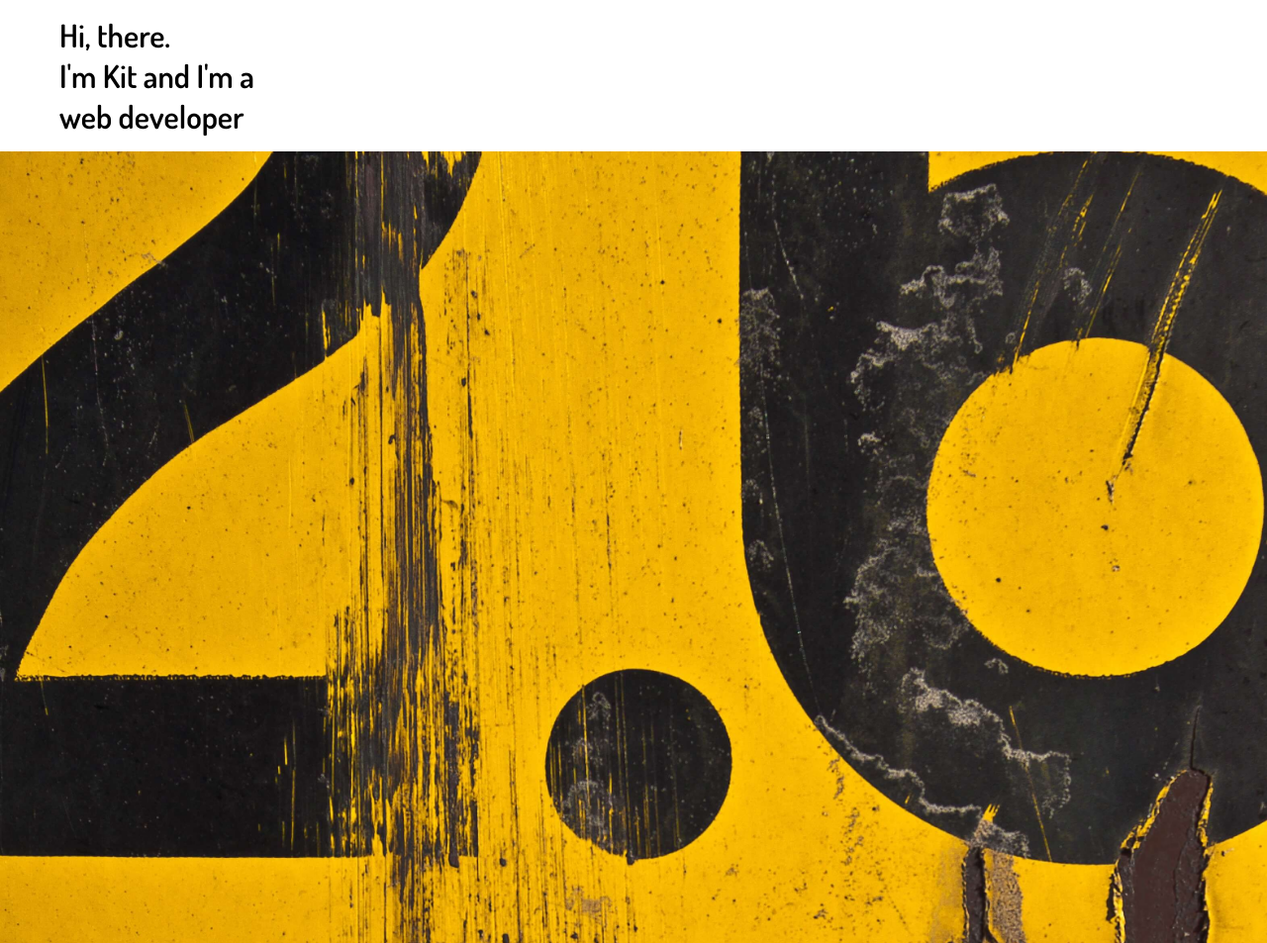
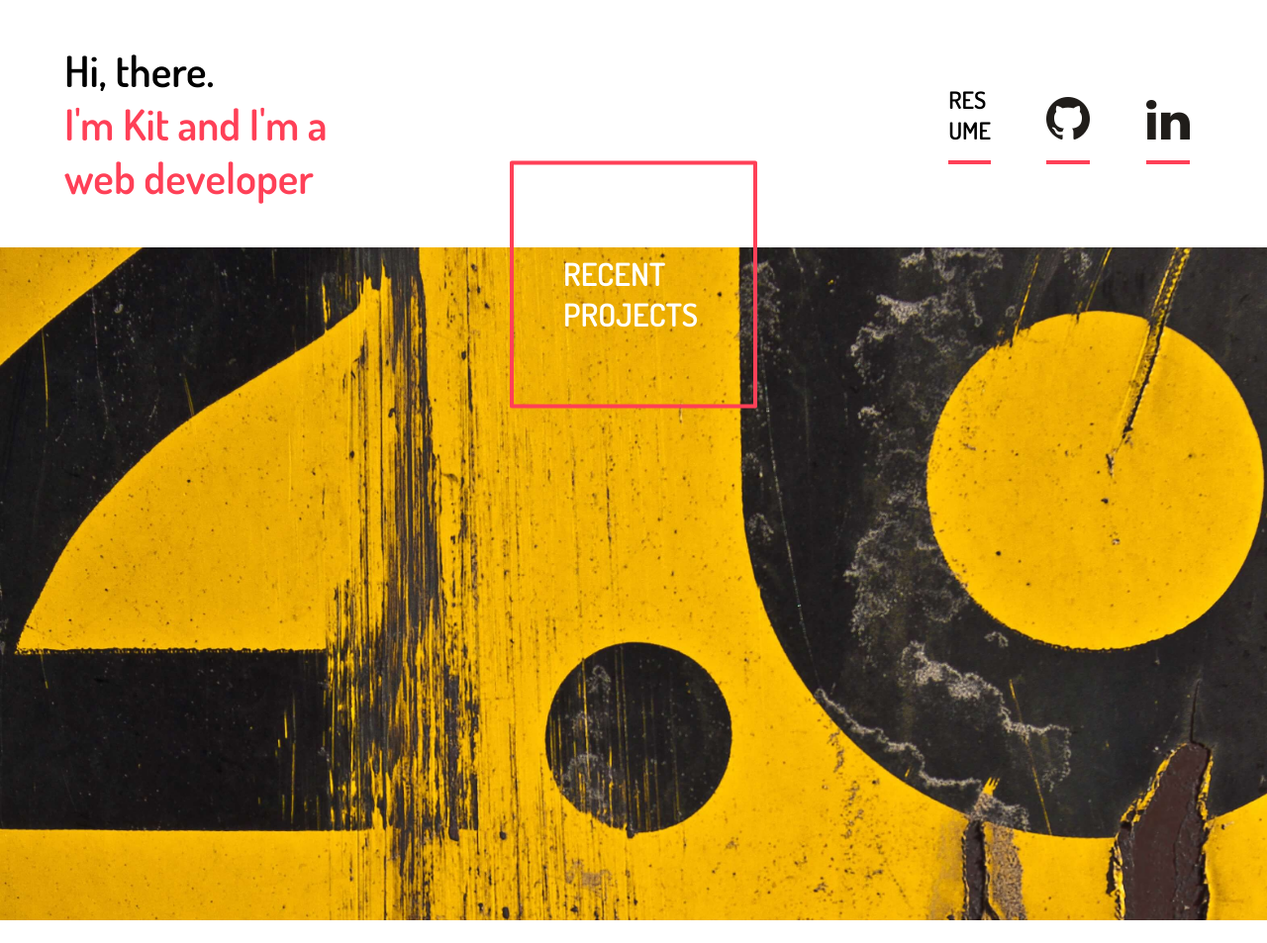
Before and after one commit to kitsbits/kits-dev-site, a React app: page / in a window 1280 px wide. Shown: the whole page at 99% size. After the commit the page ends 930 px from the top, so only its background shows below. Built offline with nearby package versions, Linux system fonts and the light colour scheme.

Commit message:
complete desktop navbar component

```diff
--- a/package.json
+++ b/package.json
@@ -5,6 +5,7 @@
   "dependencies": {
     "react": "^16.0.0",
     "react-dom": "^16.0.0",
+    "react-router-dom": "^4.2.2",
     "react-scripts": "1.0.17"
   },
   "scripts": {
--- a/src/index.css
+++ b/src/index.css
@@ -7,3 +7,13 @@ div,
 body {
     margin: 0;
 }
+
+a:hover {
+    color: ##FF4057;
+}
+
+@media screen and (max-width: 949px) {
+    .navbar {
+        flex-direction: column;
+    }
+}
--- a/src/index.js
+++ b/src/index.js
@@ -1,6 +1,8 @@
 import React from "react";
 import ReactDOM from "react-dom";
+import { BrowserRouter as Router } from "react-router-dom";
+
 import App from "./main/App";
 import "./index.css";
 
-ReactDOM.render(<App/>, document.getElementById("root"));
+ReactDOM.render(<Router><App/></Router>, document.getElementById("root"));
--- a/src/main/App.js
+++ b/src/main/App.js
@@ -6,8 +6,10 @@ const backgroundImg = require("./assets/background_main.jpg");
 export default function App() {
     const backgroundPicture = {
         background: `url(${backgroundImg}) no-repeat`,
+        backgroundPosition: "0 10%",
         width: "100wh",
-        height: "100vh",
+        height: "85vh",
+        overflow: "scroll",
         backgroundSize: "cover"
     }
 
--- a/src/main/Navbar.js
+++ b/src/main/Navbar.js
@@ -1,22 +1,82 @@
 import React from "react";
+import {Link} from "react-router-dom"
 
 export default function Navbar() {
+    const containerStyles = {
+        display: "flex",
+        flexWrap: "wrap",
+        justifyContent: "space-between",
+        alignItems: "center",
+        padding: "0 50px"
+    }
 
     const hiContainerStyles = {
-        width: "250px",
-        marginLeft: "45px",
-        padding: "15px"
+        width: "300px",
+        padding: "15px",
+        fontSize: "1.35em"
     }
 
     const noMargin = {
         margin: "0"
     }
 
+    const currentPageContainerStyles = {
+        height: "250px",
+        width: "250px",
+        border: "4px solid #FF4057",
+        transform: "translateY(65%)",
+        borderRadius: "2px",
+        display: "flex",
+        justifyContent: "center",
+        alignItems: "flex-end",
+        color: "white",
+        padding: "50px"
+    }
+
+    const kitStyles = {
+        color: "#FF4057"
+    }
+
+    const iconContainerStyles = {
+        // alignSelf: "flex-end",
+        display: "flex",
+        alignItems: "flex-end",
+        width: "300px",
+        justifyContent: "space-around"
+    }
+
+    const linkStyles = {
+        paddingBottom: "15px",
+        borderBottom: "4px solid #FF4057",
+        textDecoration: "none",
+        margin: "0",
+        color: "black",
+        fontSize: "1.5em",
+        fontWeight: "600",
+        transition: "hover 0.2s ease-in-out"
+    }
+
+    const iconStyles = {
+        width: "44px"
+    }
+
+
+    const github = require("./assets/Github-black.png");
+    const linkedIn = require("./assets/LinkedIn-black.png");
+
     return (
-        <div>
+        <div style={containerStyles} className="navbar">
             <div style={hiContainerStyles}>
                 <h1 style={noMargin}>Hi, there.</h1>
-                <h1 style={noMargin}>I'm Kit and I'm a web developer</h1>
+                <h1 style={{...noMargin, ...kitStyles}}>I'm Kit and I'm a web developer</h1>
+            </div>
+            <div style={currentPageContainerStyles}>
+                <h1>RECENT PROJECTS</h1>
+            </div>
+            <div style={iconContainerStyles}>
+                <a href="" style={linkStyles}>RES<span style={{display: "block"}}>UME</span></a>
+                <a target="_tab" href="https://github.com/noblepaper" style={linkStyles}><img src={github} alt="Github icon" style={iconStyles}/></a>
+                <a target="_tab" href="https://www.linkedin.com/in/kitmasaracchia/" style={linkStyles}><img src={linkedIn} alt="LinkedIn icon" style={iconStyles}/></a>
             </div>
         </div>
     )
```
Also changed, not shown: src/main/assets/Github-black.png (added), src/main/assets/LinkedIn-black.png (added).
